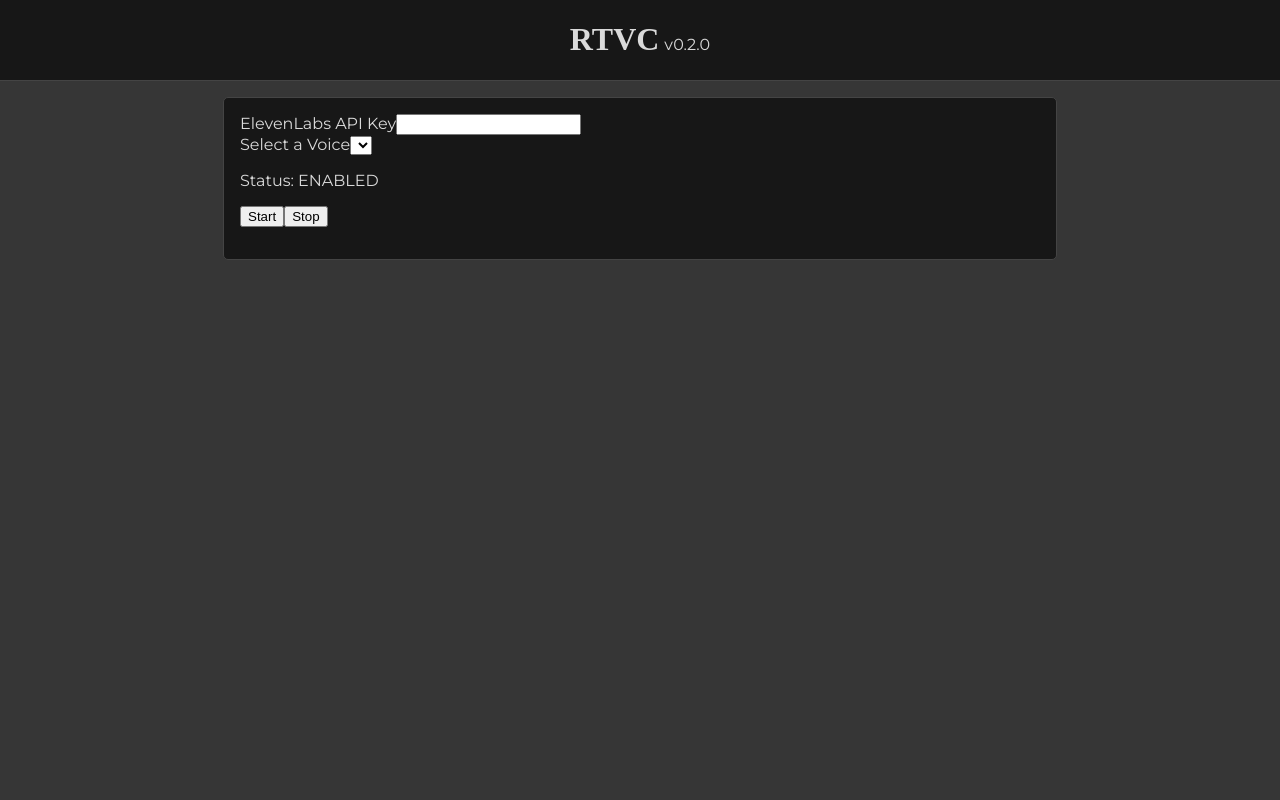
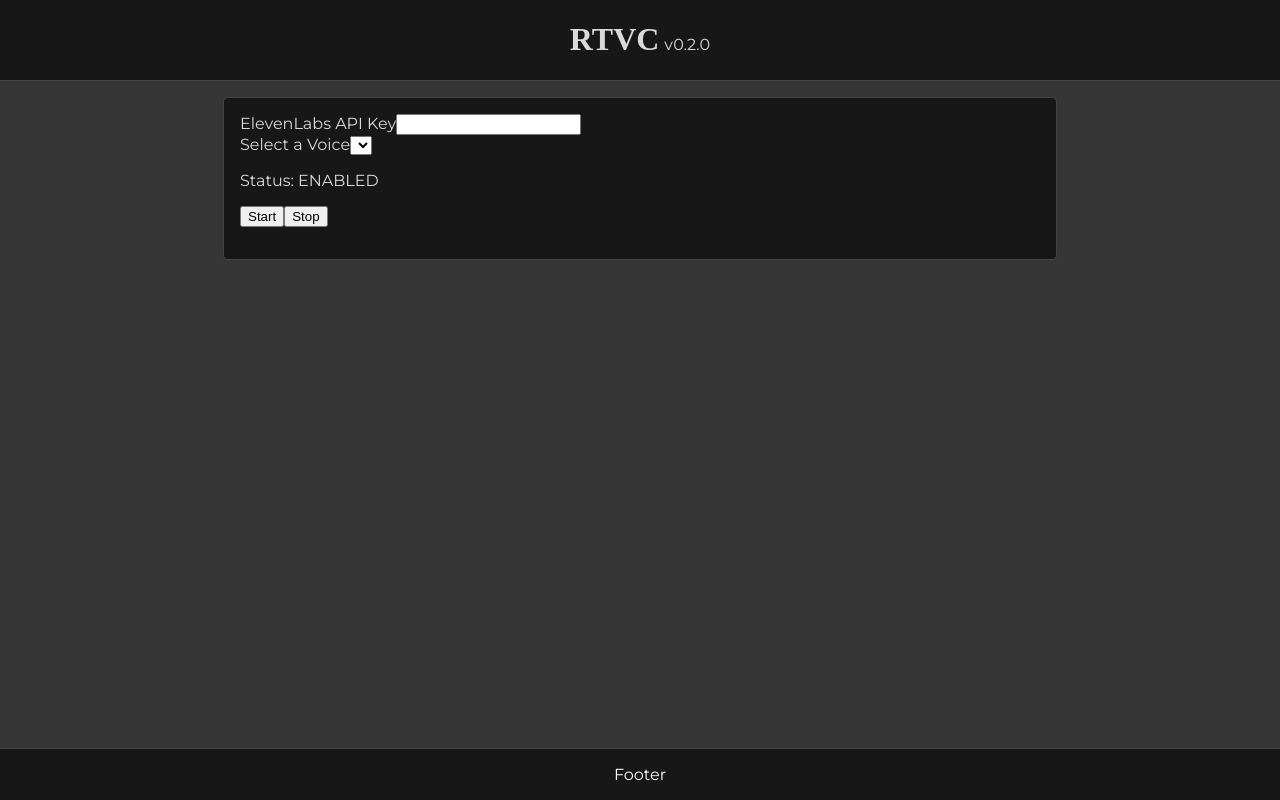
Before and after one commit to hparcells/rtvc, a Next.js app: page / in a window 1280 px wide. Built offline with nearby package versions, Linux system fonts and the light colour scheme; a web font is replaced by a local one.

Commit message:
Finished skeleton.

```diff
--- a/src/app/page.module.scss
+++ b/src/app/page.module.scss
@@ -1,12 +1,15 @@
+.root {
+  display: flex;
+  flex-direction: column;
+
+  height: 100%;
+}
 .content {
   display: flex;
   flex-direction: column;
   align-items: center;
 
   padding: 0 0.5em;
+
+  flex-grow: 1;
 }
-
-.bodyWrapper {
-  height: 100%;
-  width: 100%;
-}
--- a/src/app/page.tsx
+++ b/src/app/page.tsx
@@ -1,3 +1,4 @@
+import Footer from '../components/Footer/Footer';
 import 'regenerator-runtime';
 
 import Body from '../components/Body/Body';
@@ -7,14 +8,13 @@
 
 function IndexPage() {
   return (
-    <>
+    <div className={classes.root}>
       <Header />
       <div className={classes.content}>
-        <div className={classes.bodyWrapper}>
-          <Body />
-        </div>
+        <Body />
       </div>
-    </>
+      <Footer />
+    </div>
   );
 }
 
--- a/src/components/Body/Body.module.scss
+++ b/src/components/Body/Body.module.scss
@@ -1,4 +1,8 @@
 .root {
+  width: 100%;
+}
+
+.content {
   max-width: 800px;
   margin: auto;
 
--- a/src/components/Body/Body.tsx
+++ b/src/components/Body/Body.tsx
@@ -83,6 +83,7 @@
 
   return (
     <div className={classes.root}>
+      <div className={classes.content}>
         <form>
           <label htmlFor='apiKey'>ElevenLabs API Key</label>
           <input
@@ -116,6 +117,7 @@
         <button onClick={stopListening}>Stop</button>
         <p>{transcript}</p>
       </div>
+    </div>
   );
 }
 
--- /dev/null
+++ b/src/components/Footer/Footer.module.scss
@@ -0,0 +1,14 @@
+.root {
+  width: 100%;
+
+  display: flex;
+  flex-direction: column;
+  justify-content: center;
+  align-items: center;
+
+  background-color: #171717;
+
+  border-top: 1px solid #444444;
+
+  color: #ffffff;
+}
--- /dev/null
+++ b/src/components/Footer/Footer.tsx
@@ -0,0 +1,11 @@
+import classes from './Footer.module.scss';
+
+function Footer() {
+  return (
+    <div className={classes.root}>
+      <p>Footer</p>
+    </div>
+  );
+}
+
+export default Footer;
--- a/src/styles/global.scss
+++ b/src/styles/global.scss
@@ -1,4 +1,8 @@
 @import url('https://fonts.googleapis.com/css2?family=Montserrat&display=swap');
+
+html, body {
+  height: 100%
+}
 
 body {
   box-sizing: border-box;
```
Lines whose indentation alone changed are shown as unchanged.
